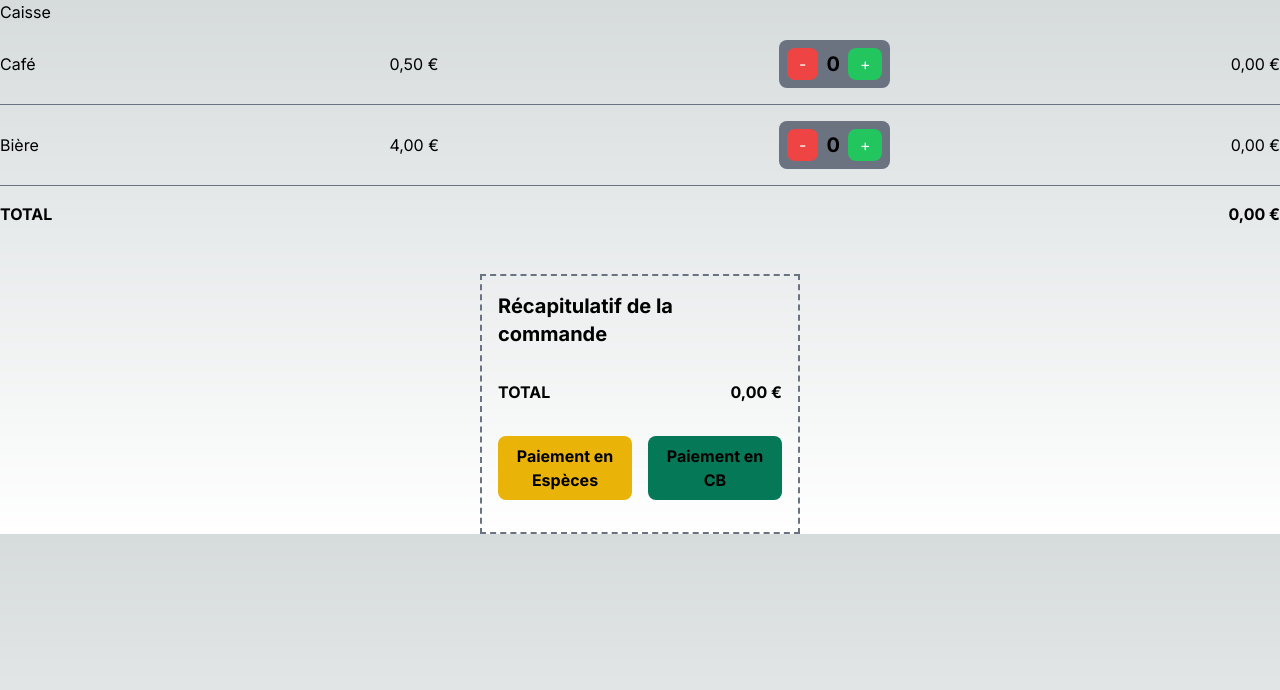
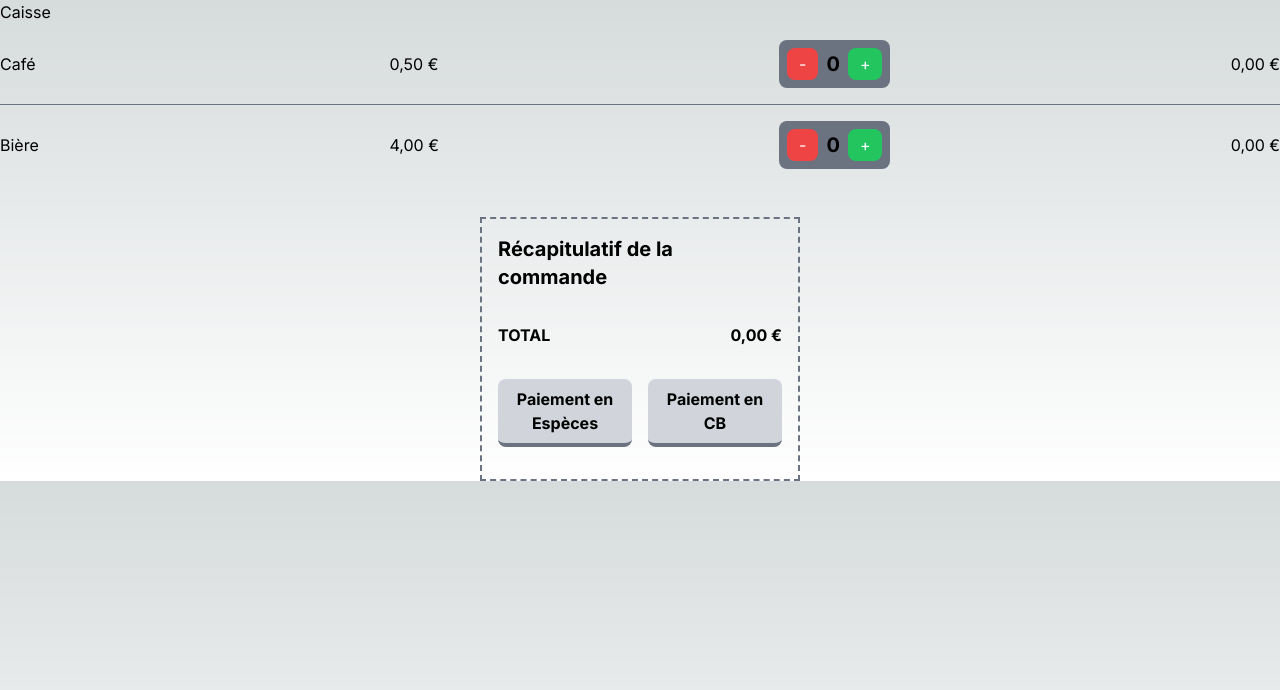
Before and after one commit to mmagn/au-rdv-nogentais, a Next.js app: page /orders/new in a window 1280 px wide. Shown: the top 690 px of the page. Built offline with nearby package versions, Linux system fonts and the light colour scheme.

Commit message:
prepare actions

```diff
--- /dev/null
+++ b/actions/orders.ts
@@ -0,0 +1 @@
+"use server";
--- a/components/FormattedPrice.tsx
+++ b/components/FormattedPrice.tsx
@@ -3,7 +3,7 @@ export default function FormattedPrice({ value }: { value: number }) {
     return new Intl.NumberFormat("fr-FR", {
       style: "currency",
       currency: "EUR",
-    }).format(value);
+    }).format(value / 100.0);
   };
 
   return <span>{formatPrice(value)}</span>;
--- a/components/OrderForm.tsx
+++ b/components/OrderForm.tsx
@@ -2,15 +2,21 @@
 
 import React, { useState } from "react";
 import FormattedPrice from "./FormattedPrice";
+import { OrderItem } from "@prisma/client";
+import { menu } from "@/data/menu";
+import OrderItems from "./OrderItems";
 
 export type OrderFormProps = {};
 
+export type OrderItemForm = {
+  name: string;
+  price: number;
+  quantity: number;
+};
+
 export default function OrderForm({}: OrderFormProps) {
   // Initialize state for items
-  const [items, setItems] = useState([
-    { name: "Café", price: 0.5, quantity: 0 },
-    { name: "Bière", price: 4, quantity: 0 },
-  ]);
+  const [items, setItems] = useState<OrderItemForm[]>(menu);
 
   // Handler to update quantity
   const updateQuantity = (index: number, amount: number) => {
@@ -24,7 +30,11 @@ export default function OrderForm({}: OrderFormProps) {
     return total + item.price * item.quantity;
   }, 0);
 
-  const summaryItems = items.filter((item) => item.quantity > 0);
+  const selectedItems = items.filter((item) => item.quantity > 0);
+
+  const handlePayment = (formData: FormData) => {
+    console.log(JSON.stringify(formData.get("order")));
+  };
 
   return (
     <>
@@ -64,52 +74,43 @@ export default function OrderForm({}: OrderFormProps) {
             </div>
           </div>
         ))}
-
-        {/* TOTAL Line */}
-        <div className="flex flex-1 justify-between font-bold py-4">
-          <div className="flex-1">TOTAL</div>
-          <div className="flex-1 text-right">
-            <FormattedPrice value={totalPrice} />
-          </div>
-        </div>
       </div>
 
       {/* Recap */}
 
       <div className="mx-auto mt-8 border-2 border-dashed border-gray-500 p-4 max-w-xs">
         <p className="font-bold text-xl mb-4">Récapitulatif de la commande</p>
-        {summaryItems.length > 0 &&
-          summaryItems.map((item) => (
-            <div key={item.name} className="flex flex-1">
-              <div className="flex flex-1 items-center gap-x-2">
-                <span>
-                  {item.quantity}&nbsp;x&nbsp;{item.name}
-                </span>
-                <span className="text-gray-400">
-                  (<FormattedPrice value={item.price} />)
-                </span>
-              </div>
-              <div className="flex flex-1 items-center justify-end font-bold">
-                <FormattedPrice value={item.price * item.quantity} />
-              </div>
-            </div>
-          ))}
-        <div className="flex flex-1 justify-between font-bold py-4">
-          <div className="flex-1">TOTAL</div>
-          <div className="flex-1 text-right">
-            <FormattedPrice value={totalPrice} />
-          </div>
-        </div>
+
+        <OrderItems items={selectedItems as OrderItem[]} />
 
         <div className="flex flex-1 font-bold py-4">
+          <form action={handlePayment}>
+            <input
+              type="hidden"
+              name="order"
+              value={JSON.stringify(selectedItems)}
+            />
             <div className="grid grid-cols-2 gap-4">
-            <button className="rounded-lg p-2 bg-yellow-500 text-black">
+              <button
+                disabled={selectedItems.length < 1}
+                type="submit"
+                name="paymentMethod"
+                value="cash"
+                className="rounded-lg p-2 bg-yellow-400 disabled:bg-gray-300 disabled:border-gray-500 border-b-4 border-yellow-600 text-black"
+              >
                 Paiement en Espèces
               </button>
-            <button className="rounded-lg p-2 bg-emerald-700">
+              <button
+                disabled={selectedItems.length < 1}
+                type="submit"
+                name="paymentMethod"
+                value="card"
+                className="rounded-lg p-2 bg-emerald-700 disabled:text-black disabled:bg-gray-300 disabled:border-gray-500 border-b-4 border-emerald-900"
+              >
                 Paiement en CB
               </button>
             </div>
+          </form>
         </div>
       </div>
     </>
--- /dev/null
+++ b/components/OrderItems.tsx
@@ -0,0 +1,37 @@
+import { OrderItem } from "@prisma/client";
+import React from "react";
+import FormattedPrice from "./FormattedPrice";
+import { total } from "@/lib/order";
+
+export type OrderItemsProps = {
+  items: OrderItem[];
+};
+
+export default function OrderItems({ items }: OrderItemsProps) {
+  return (
+    <>
+      {items.length > 0 &&
+        items.map((item) => (
+          <div key={item.name} className="flex flex-1">
+            <div className="flex flex-1 items-center gap-x-2">
+              <span>
+                {item.quantity}&nbsp;x&nbsp;{item.name}
+              </span>
+              <span className="text-gray-400">
+                (<FormattedPrice value={item.price} />)
+              </span>
+            </div>
+            <div className="flex flex-1 items-center justify-end font-bold">
+              <FormattedPrice value={item.price * item.quantity} />
+            </div>
+          </div>
+        ))}
+      <div className="flex flex-1 justify-between font-bold py-4">
+        <div className="flex-1">TOTAL</div>
+        <div className="flex-1 text-right">
+          <FormattedPrice value={total(items)} />
+        </div>
+      </div>
+    </>
+  );
+}
--- /dev/null
+++ b/data/menu.ts
@@ -0,0 +1,4 @@
+export const menu = [
+  { name: "Café", price: 50, quantity: 0 },
+  { name: "Bière", price: 400, quantity: 0 },
+];
--- /dev/null
+++ b/lib/order.ts
@@ -0,0 +1,3 @@
+export const total = (items: { quantity: number; price: number }[]) => {
+  return items.reduce((acc, item) => acc + item.quantity * item.price, 0);
+};
```
Also changed, not shown: 2 other files (tests, documents, lock files or other folders). Lines whose indentation alone changed are shown as unchanged.
